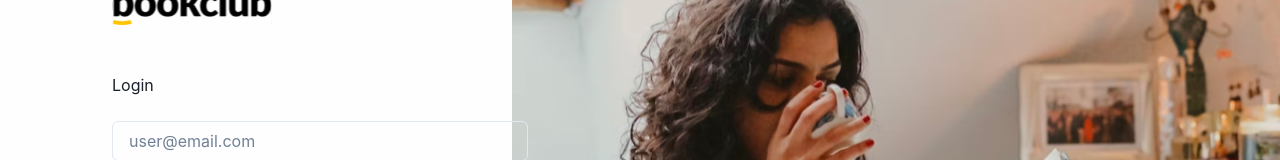
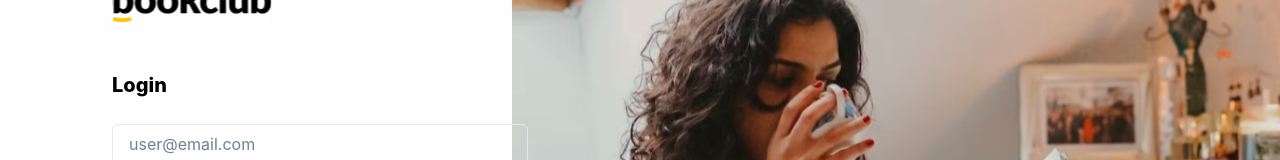
Before and after one commit to brjatoba92/bookclub-frontend-app, a React (Create React App) app: page / in a window 1280 px wide. Shown: the part 219-379 px from the top of the page. Built offline with nearby package versions, Linux system fonts and the light colour scheme.

Commit message:
feat - ChakraUI and Atomic Design Implementation -  Components - Text

```diff
--- /dev/null
+++ b/src/components/atoms/Text.js
@@ -0,0 +1,18 @@
+import { Text as ChakraText } from '@chakra-ui/react'
+
+export const Text = ({ children, ...props }) => (
+  <ChakraText {...props}>{children}</ChakraText>
+)
+
+Text.ScreenTitle = ({ children, ...props }) => (
+  <ChakraText
+    fontSize='20px'
+    fontWeight='800'
+    color='brand.black'
+    {...props}
+  >
+    {children}
+  </ChakraText>
+)
+
+Text.ScreenTitle.displayName = 'ScreenTitle'
--- a/src/components/atoms/index.js
+++ b/src/components/atoms/index.js
@@ -0,0 +1 @@
+export * from './Text'
--- a/src/modules/unauthenticated/screen/Login/index.js
+++ b/src/modules/unauthenticated/screen/Login/index.js
@@ -1,4 +1,5 @@
-import { Flex, Image, Text, Input, Link, Button } from '@chakra-ui/react'
+import { Flex, Image, Input, Link, Button } from '@chakra-ui/react'
+import { Text } from 'components'
 
 export const LoginScreen = () => {
   return (
@@ -11,7 +12,7 @@ export const LoginScreen = () => {
                     alt='BookClub Logo'
                 />
                 <Flex flexDir='column' w='416px'>
-                    <Text mt='48px'>Login</Text>
+                    <Text.ScreenTitle mt='48px'>Login</Text.ScreenTitle>
                     <Input mt='24px'
                         placeholder='user@email.com'
                     />
```
